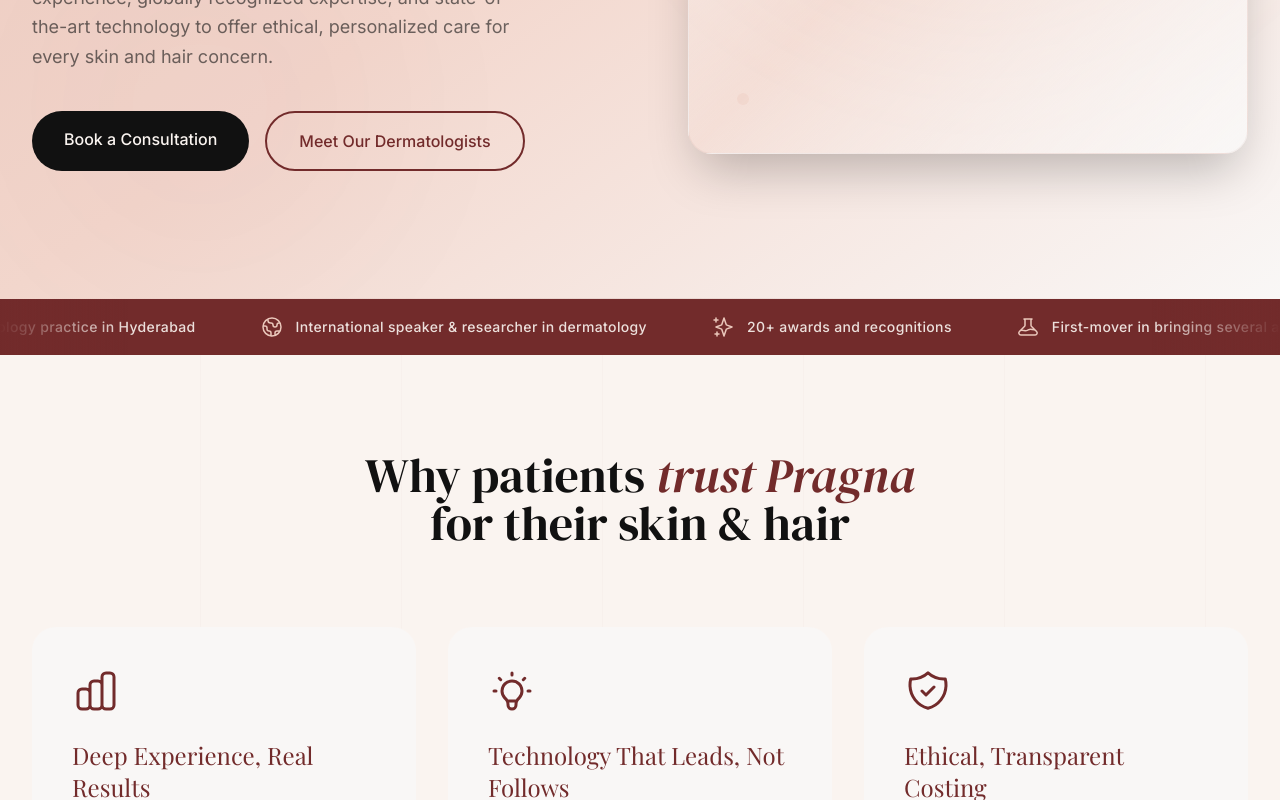
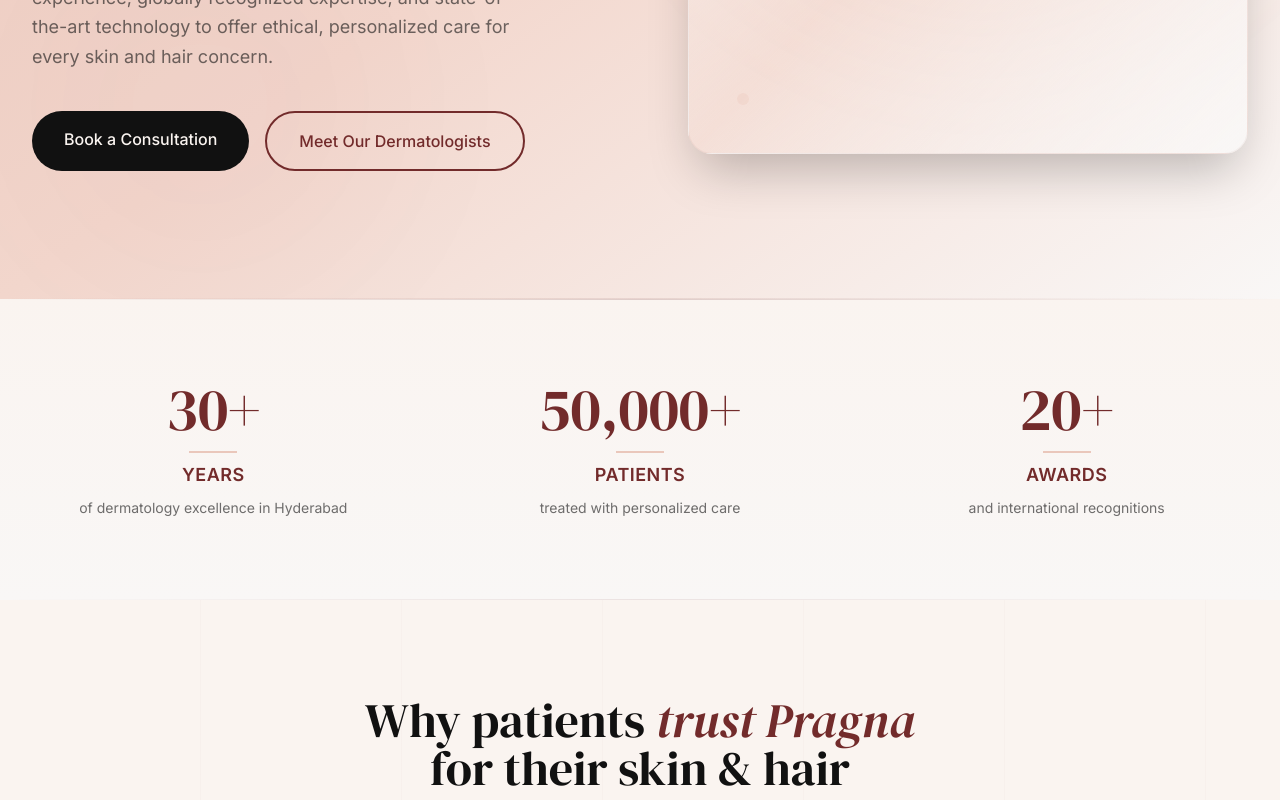
Before and after one commit to DrPragna/Pragna-Skin-Clinic-Website, a Next.js app: page / in a window 1280 px wide. Shown: the part 590-1390 px from the top of the page. Built offline with nearby package versions, Linux system fonts and the light colour scheme.

Commit message:
Replace scrolling marquee with elegant animated stats counter on scroll

```diff
--- a/components/sections/TrustStrip.tsx
+++ b/components/sections/TrustStrip.tsx
@@ -1,126 +1,124 @@
 'use client';
 
-import { useEffect, useRef } from 'react';
+import { useEffect, useRef, useState } from 'react';
 
 export default function TrustStrip() {
-  const scrollRef = useRef<HTMLDivElement>(null);
+  const [isVisible, setIsVisible] = useState(false);
+  const [counts, setCounts] = useState<number[]>([0, 0, 0]);
+  const sectionRef = useRef<HTMLDivElement>(null);
 
   const stats = [
     {
-      icon: (
-        <svg className="w-6 h-6" fill="none" stroke="currentColor" viewBox="0 0 24 24">
-          <path strokeLinecap="round" strokeLinejoin="round" strokeWidth={1.5} d="M9 12l2 2 4-4M7.835 4.697a3.42 3.42 0 001.946-.806 3.42 3.42 0 014.438 0 3.42 3.42 0 001.946.806 3.42 3.42 0 013.138 3.138 3.42 3.42 0 00.806 1.946 3.42 3.42 0 010 4.438 3.42 3.42 0 00-.806 1.946 3.42 3.42 0 01-3.138 3.138 3.42 3.42 0 00-1.946.806 3.42 3.42 0 01-4.438 0 3.42 3.42 0 00-1.946-.806 3.42 3.42 0 01-3.138-3.138 3.42 3.42 0 00-.806-1.946 3.42 3.42 0 010-4.438 3.42 3.42 0 00.806-1.946 3.42 3.42 0 013.138-3.138z" />
-        </svg>
-      ),
-      text: '30+ years of dermatology practice in Hyderabad',
+      number: '30+',
+      label: 'Years',
+      description: 'of dermatology excellence in Hyderabad',
     },
     {
-      icon: (
-        <svg className="w-6 h-6" fill="none" stroke="currentColor" viewBox="0 0 24 24">
-          <path strokeLinecap="round" strokeLinejoin="round" strokeWidth={1.5} d="M3.055 11H5a2 2 0 012 2v1a2 2 0 002 2 2 2 0 012 2v2.945M8 3.935V5.5A2.5 2.5 0 0010.5 8h.5a2 2 0 012 2 2 2 0 104 0 2 2 0 012-2h1.064M15 20.488V18a2 2 0 012-2h3.064M21 12a9 9 0 11-18 0 9 9 0 0118 0z" />
-        </svg>
-      ),
-      text: 'International speaker & researcher in dermatology',
+      number: '50,000+',
+      label: 'Patients',
+      description: 'treated with personalized care',
     },
     {
-      icon: (
-        <svg className="w-6 h-6" fill="none" stroke="currentColor" viewBox="0 0 24 24">
-          <path strokeLinecap="round" strokeLinejoin="round" strokeWidth={1.5} d="M5 3v4M3 5h4M6 17v4m-2-2h4m5-16l2.286 6.857L21 12l-5.714 2.143L13 21l-2.286-6.857L5 12l5.714-2.143L13 3z" />
-        </svg>
-      ),
-      text: '20+ awards and recognitions',
-    },
-    {
-      icon: (
-        <svg className="w-6 h-6" fill="none" stroke="currentColor" viewBox="0 0 24 24">
-          <path strokeLinecap="round" strokeLinejoin="round" strokeWidth={1.5} d="M19.428 15.428a2 2 0 00-1.022-.547l-2.387-.477a6 6 0 00-3.86.517l-.318.158a6 6 0 01-3.86.517L6.05 15.21a2 2 0 00-1.806.547M8 4h8l-1 1v5.172a2 2 0 00.586 1.414l5 5c1.26 1.26.367 3.414-1.415 3.414H4.828c-1.782 0-2.674-2.154-1.414-3.414l5-5A2 2 0 009 10.172V5L8 4z" />
-        </svg>
-      ),
-      text: 'First-mover in bringing several advanced technologies to India',
-    },
-    {
-      icon: (
-        <svg className="w-6 h-6" fill="none" stroke="currentColor" viewBox="0 0 24 24">
-          <path strokeLinecap="round" strokeLinejoin="round" strokeWidth={1.5} d="M9 12l2 2 4-4m5.618-4.016A11.955 11.955 0 0112 2.944a11.955 11.955 0 01-8.618 3.04A12.02 12.02 0 003 9c0 5.591 3.824 10.29 9 11.622 5.176-1.332 9-6.03 9-11.622 0-1.042-.133-2.052-.382-3.016z" />
-        </svg>
-      ),
-      text: 'Ethical, transparent costing for quality care',
+      number: '20+',
+      label: 'Awards',
+      description: 'and international recognitions',
     },
   ];
 
-  // Duplicate for seamless loop
-  const duplicatedStats = [...stats, ...stats];
+  useEffect(() => {
+    const observer = new IntersectionObserver(
+      ([entry]) => {
+        if (entry.isIntersecting && !isVisible) {
+          setIsVisible(true);
+          // Animate numbers
+          const duration = 2000;
+          const steps = 60;
+          const interval = duration / steps;
 
-  useEffect(() => {
-    const scrollContainer = scrollRef.current;
-    if (!scrollContainer) return;
+          stats.forEach((stat, index) => {
+            const target = parseInt(stat.number.replace(/[^0-9]/g, ''));
+            let current = 0;
+            const increment = target / steps;
 
-    let animationId: number;
-    let scrollPosition = 0;
-    const scrollSpeed = 0.5; // Pixels per frame
+            const timer = setInterval(() => {
+              current += increment;
+              if (current >= target) {
+                current = target;
+                clearInterval(timer);
+              }
+              setCounts(prev => {
+                const newCounts = [...prev];
+                newCounts[index] = Math.floor(current);
+                return newCounts;
+              });
+            }, interval);
+          });
+        }
+      },
+      { threshold: 0.3 }
+    );
 
-    const animate = () => {
-      scrollPosition += scrollSpeed;
-
-      // Reset position when halfway through for seamless loop
-      if (scrollPosition >= scrollContainer.scrollWidth / 2) {
-        scrollPosition = 0;
+    if (sectionRef.current) {
+      observer.observe(sectionRef.current);
     }
 
-      scrollContainer.scrollLeft = scrollPosition;
-      animationId = requestAnimationFrame(animate);
-    };
-
-    // Start animation
-    animationId = requestAnimationFrame(animate);
-
-    // Pause on hover
-    const handleMouseEnter = () => {
-      cancelAnimationFrame(animationId);
-    };
-
-    const handleMouseLeave = () => {
-      animationId = requestAnimationFrame(animate);
-    };
-
-    scrollContainer.addEventListener('mouseenter', handleMouseEnter);
-    scrollContainer.addEventListener('mouseleave', handleMouseLeave);
-
-    return () => {
-      cancelAnimationFrame(animationId);
-      if (scrollContainer) {
-        scrollContainer.removeEventListener('mouseenter', handleMouseEnter);
-        scrollContainer.removeEventListener('mouseleave', handleMouseLeave);
-      }
-    };
-  }, []);
+    return () => observer.disconnect();
+  }, [isVisible]);
 
   return (
-    <section className="bg-gradient-to-r from-maroon via-maroon to-maroon py-4 relative overflow-hidden">
-      {/* Gradient fade edges */}
-      <div className="absolute left-0 top-0 bottom-0 w-32 bg-gradient-to-r from-maroon to-transparent z-10 pointer-events-none"></div>
-      <div className="absolute right-0 top-0 bottom-0 w-32 bg-gradient-to-l from-maroon to-transparent z-10 pointer-events-none"></div>
+    <section ref={sectionRef} className="py-20 bg-gradient-to-b from-beige-warm to-beige relative">
+      {/* Subtle top accent line */}
+      <div className="absolute top-0 left-0 right-0 h-px bg-gradient-to-r from-transparent via-maroon/20 to-transparent"></div>
 
-      {/* Scrolling container */}
-      <div
-        ref={scrollRef}
-        className="flex overflow-x-hidden gap-16 px-8 scrollbar-hide"
-        style={{ scrollBehavior: 'auto' }}
-      >
-        {duplicatedStats.map((stat, index) => (
+      <div className="section-container">
+        <div className="grid md:grid-cols-3 gap-12 lg:gap-16">
+          {stats.map((stat, index) => (
             <div
               key={index}
-            className="flex items-center gap-3 flex-shrink-0 group cursor-pointer"
+              className={`text-center space-y-2 transition-all duration-1000 ${
+                isVisible
+                  ? 'opacity-100 translate-y-0'
+                  : 'opacity-0 translate-y-8'
+              }`}
+              style={{ transitionDelay: `${index * 200}ms` }}
             >
-            <div className="text-terracotta group-hover:text-beige-warm transition-colors duration-300">
-              {stat.icon}
+              {/* Number with animation */}
+              <div className="relative">
+                <h3 className="text-5xl lg:text-6xl font-display text-maroon">
+                  {isVisible ? (
+                    <>
+                      {index === 1
+                        ? counts[index].toLocaleString()
+                        : counts[index]}
+                      {stat.number.includes('+') && '+'}
+                    </>
+                  ) : '0'}
+                </h3>
+                {/* Subtle underline */}
+                <div
+                  className={`h-0.5 bg-terracotta mx-auto mt-3 transition-all duration-1000 ${
+                    isVisible ? 'w-12' : 'w-0'
+                  }`}
+                  style={{ transitionDelay: `${index * 200 + 500}ms` }}
+                ></div>
               </div>
-            <p className="text-sm text-beige-warm/90 whitespace-nowrap font-medium tracking-wide">
-              {stat.text}
+
+              {/* Label */}
+              <p className="text-maroon font-semibold text-lg tracking-wide uppercase">
+                {stat.label}
+              </p>
+
+              {/* Description */}
+              <p className="text-charcoal/60 text-sm max-w-xs mx-auto leading-relaxed">
+                {stat.description}
               </p>
             </div>
           ))}
         </div>
+      </div>
+
+      {/* Subtle bottom accent */}
+      <div className="absolute bottom-0 left-0 right-0 h-px bg-gradient-to-r from-transparent via-maroon/10 to-transparent"></div>
     </section>
   );
 }
```
Lines whose indentation alone changed are shown as unchanged.
